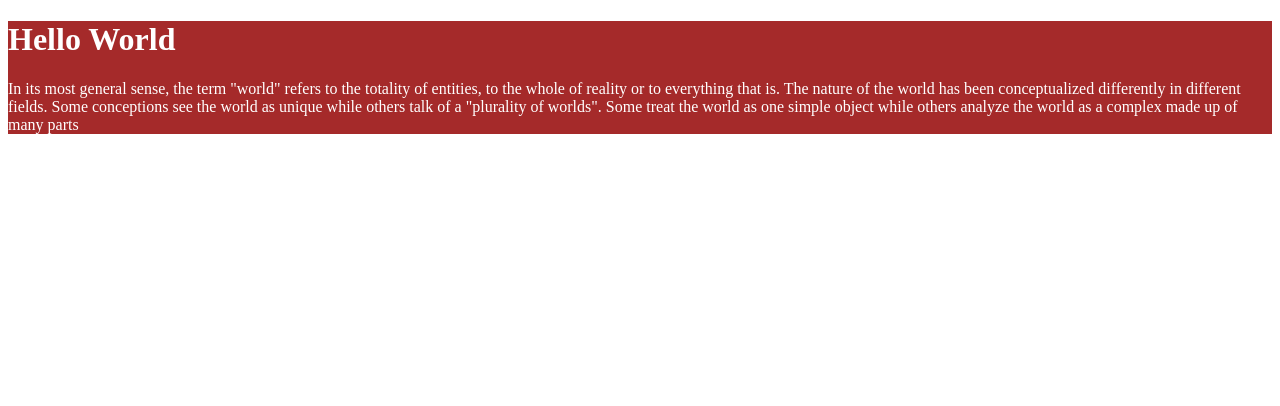
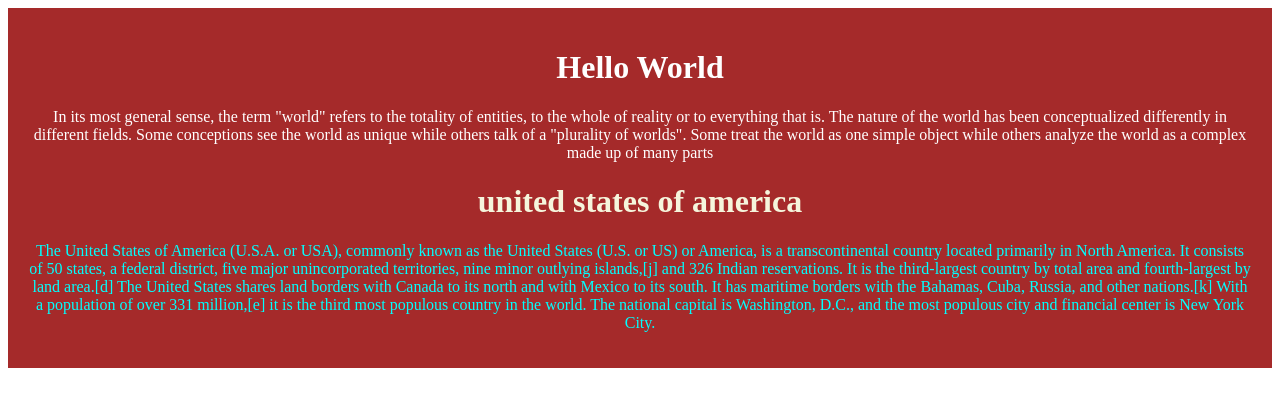
Before and after one commit to GopiUllam/Denet, a plain HTML site: page index.html in a window 1280 px wide. Drawn offline with Linux system fonts and the light colour scheme.

Commit message:
second commit

```diff
--- a/index.html
+++ b/index.html
@@ -14,6 +14,9 @@
             The nature of the world has been conceptualized differently in different fields.
             Some conceptions see the world as unique while others talk of a "plurality of worlds".
             Some treat the world as one simple object while others analyze the world as a complex made up of many parts</p>
+            <h1 class="head2">united states of america</h1>
+            <P class="para2">The United States of America (U.S.A. or USA), commonly known as the United States (U.S. or US) or America, is a transcontinental country located primarily in North America. It consists of 50 states, a federal district, five major unincorporated territories, nine minor outlying islands,[j] and 326 Indian reservations. It is the third-largest country by total area and fourth-largest by land area.[d] The United States shares land borders with Canada to its north and with Mexico to its south. It has maritime borders with the Bahamas, Cuba, Russia, and other nations.[k] With a population of over 331 million,[e] it is the third most populous country in the world.
+                The national capital is Washington, D.C., and the most populous city and financial center is New York City.</P>
     </div>
 
 </body>
--- a/stylesheet.css
+++ b/stylesheet.css
@@ -1,10 +1,19 @@
 #id1 {
     color: white;
+
 }
 .class1 {
     color: white;
 }
 #total {
     background-color: brown;
+    padding: 20px;
+    text-align: center;
 
 }
+.para2 {
+   color:aqua;
+}
+.head2 {
+   color:beige;
+}
```
